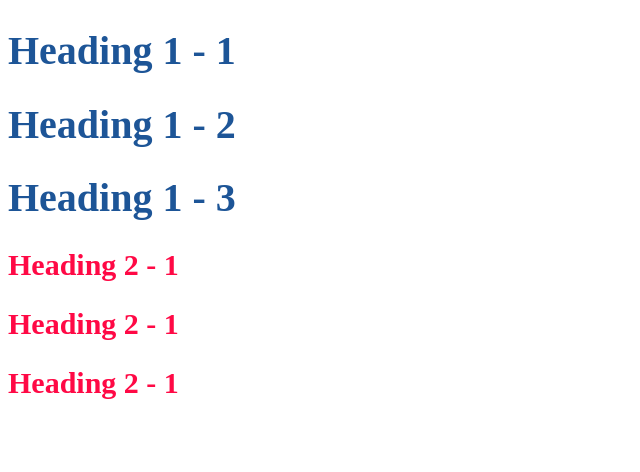
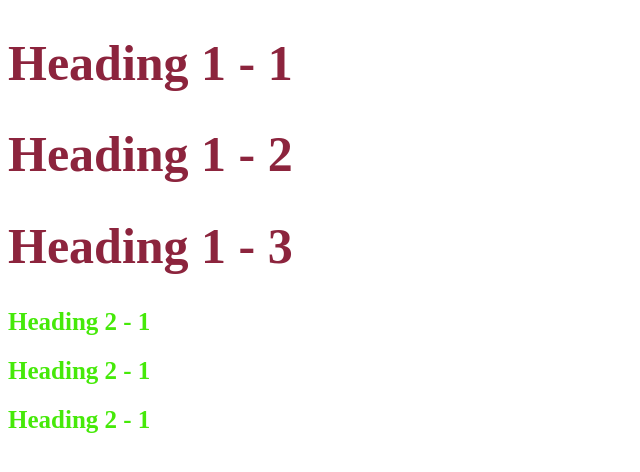
Before and after one commit to Siddmarshall/Dota-hero, a plain HTML site: page style-test.html in a window 1280 px wide. Shown: the whole page, without its empty margins (0-640 px from the left). Drawn offline with Linux system fonts and the light colour scheme.

Commit message:
Ruleset used

```diff
--- a/style-test.html
+++ b/style-test.html
@@ -2,13 +2,25 @@
 <html>
 <head>
 	<title>Style test</title>
+	<style type="text/css">
+		h1{
+			font-size: 50px;
+			color:  #8c243d;
+		}
+
+		h2{
+			font-size: 25px;
+			color: #46e909;
+		}
+
+	</style>
 </head>
 <body>
-	<h1 style="font-size: 40px; color: #1d5597 ">Heading 1 - 1</h1>
-	<h1 style="font-size: 40px; color: #1d5597 ">Heading 1 - 2</h1>
-	<h1 style="font-size: 40px; color: #1d5597 ">Heading 1 - 3</h1>
-	<h2 style="font-size: 30px; color: #ff0945 ">Heading 2 - 1</h2>
-	<h2 style="font-size: 30px; color: #ff0945 ">Heading 2 - 1</h2>
-	<h2 style="font-size: 30px; color: #ff0945 ">Heading 2 - 1</h2>
+	<h1 >Heading 1 - 1</h1>
+	<h1 >Heading 1 - 2</h1>
+	<h1 >Heading 1 - 3</h1>
+	<h2 >Heading 2 - 1</h2>
+	<h2 >Heading 2 - 1</h2>
+	<h2 >Heading 2 - 1</h2>
 </body>
 </html>
```
